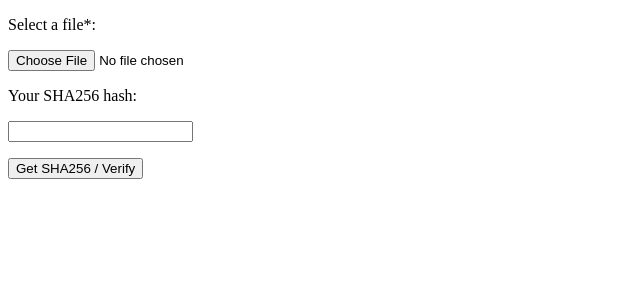
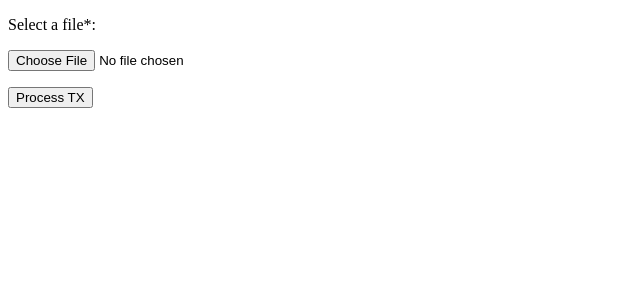
Before and after one commit to ilyhan2009/hashsite, a Django app: page /myapp/form/ in a window 1280 px wide. Shown: the top 300 px of the page, without its empty margins (0-640 px from the left). Run offline with Django 3.2, Linux system fonts and the light colour scheme.

Commit message:
tBTC TX processing added

```diff
--- a/hashsite/myapp/forms.py
+++ b/hashsite/myapp/forms.py
@@ -5,4 +5,4 @@ from django import forms
 
 class DocumentForm(forms.Form):
     docfile = forms.FileField(label='Select a file*')
-    dochash = forms.CharField(label='Your SHA256 hash', max_length=100,  required=False)
+    # dochash = forms.CharField(label='Your SHA256 hash', max_length=100,  required=False)
--- a/hashsite/myapp/templates/form.html
+++ b/hashsite/myapp/templates/form.html
@@ -2,7 +2,7 @@
 <html>
     <head>
         <meta charset="utf-8">
-        <title>Django File Upload and hash verification</title>
+        <title>Django File Upload and TX SHA256 hash processing</title>
     </head>
 
     <body>
@@ -17,13 +17,14 @@
                 {{ form.docfile }}
             </p>
 
-            <p>{{ form.dochash.label_tag }} {{ form.dochash.help_text }}</p>
-            <p>
-                {{ form.dochash.errors }}
-                {{ form.dochash }}
-            </p>
-
-            <p><input type="submit" value="Get SHA256 / Verify"/></p>
+{#            <p>{{ form.dochash.label_tag }} {{ form.dochash.help_text }}</p>#}
+{#            <p>#}
+{#                {{ form.dochash.errors }}#}
+{#                {{ form.dochash }}#}
+{#            </p>#}
+{##}
+{#            <p><input type="submit" value="Get SHA256 / Verify"/></p>#}
+            <p><input type="submit" value="Process TX"/></p>
         </form>
     </body>
 
--- a/hashsite/myapp/views.py
+++ b/hashsite/myapp/views.py
@@ -5,6 +5,23 @@ from django.core.urlresolvers import reverse
 
 from hashsite.myapp.forms import DocumentForm
 import hashlib
+
+import binascii
+from btctxstore import BtcTxStore
+
+
+def do_transaction(sha256hash):
+    wifs = ["cT99WqxmPghVpeqwmxtXbMQwPK1BFpKcejWS5L84KGR14va2hQ4W"]
+
+    # use testnet and dont post tx to blockchain for example
+    api = BtcTxStore(testnet=True)
+
+    # store data in blockchain as nulldata output (max 40bytes)
+    data = sha256hash.encode(encoding='utf-8')
+    txid = api.store_nulldata(data, wifs)
+
+    return txid
+
 
 
 def form_view(request):
@@ -22,15 +39,20 @@ def sha256hash_view(request):
             for chunk in request.FILES['docfile'].chunks():
                 sha256.update(chunk)
             sha256sum = sha256.hexdigest()
-            dochash = form.cleaned_data['dochash']
 
-            if dochash:
-                if dochash.upper() == sha256sum.upper():
-                    return HttpResponse('<p style="color:green">Hash is correct!</p>')
-                else:
-                    return HttpResponse('<p style="color:red">Hash is NOT correct!</p>')
-            else:
-                return HttpResponse("SHA256: "+sha256sum)
+            # dochash = form.cleaned_data['dochash']
+            #
+            # if dochash:
+            #     if dochash.upper() == sha256sum.upper():
+            #         return HttpResponse('<p style="color:green">Hash is correct!</p>')
+            #     else:
+            #         return HttpResponse('<p style="color:red">Hash is NOT correct!</p>')
+            # else:
+            #     return HttpResponse("SHA256: "+sha256sum)
+
+            done_tx = do_transaction(sha256sum)
+            return HttpResponse('SHA256: '+sha256sum+'<br><br><a href="https://www.blocktrail.com/tBTC/tx/'+done_tx+'">'+'TX on Blocktrail.com</a>')
+
         else:
             return HttpResponse("Form is not valid!")
     else:
```
